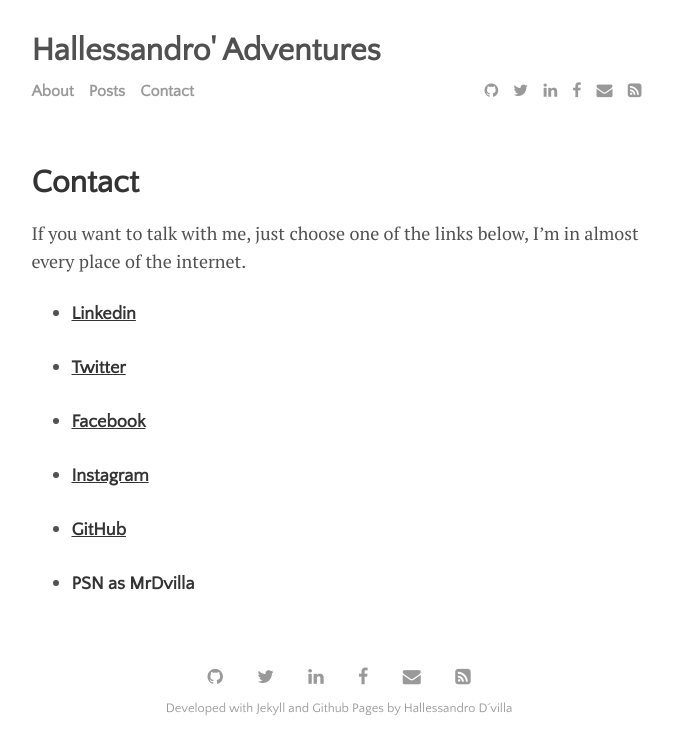
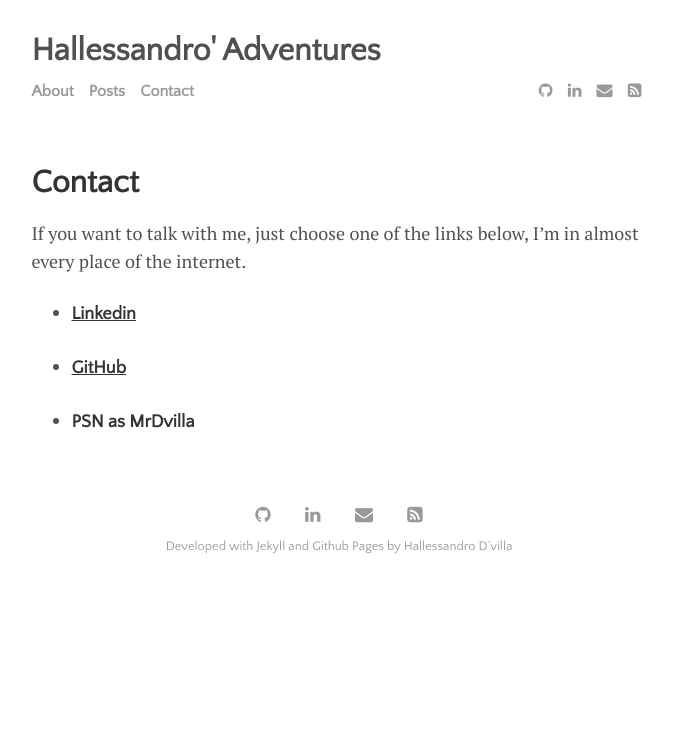
Before and after one commit to Hallessandro/Hallessandro.github.io, a Jekyll site: the page built from menu/contact.md, in a window 1280 px wide. Shown: the top 755 px of the page, without its empty margins (301-974 px from the left). Built offline with Jekyll 4.4.1, drawn with Linux system fonts in a browser that asks for light colours.

Commit message:
Removendo links desnecessarios

```diff
--- a/_data/settings.yml
+++ b/_data/settings.yml
@@ -13,9 +13,7 @@ menu:
 # Available social icons are powered by Font Awesome, so you can use any icon that they offer
 social:
 - {icon: 'github', link: 'https://github.com/Hallessandro'}
-- {icon: 'twitter', link: 'https://twitter.com/_MrDvilla'}
 - {icon: 'linkedin', link: 'https://www.linkedin.com/in/hallessandro/'}
-- {icon: 'facebook', link: 'https://www.facebook.com/hallessandro.dvilla'}
 - {icon: 'envelope', link: 'mailto:hd.jesus93@gmail.com'}
 - {icon: 'rss-square', link: '/feed.xml'}
 # - {icon: 'rss-square', link: '/rss-feed.xml'}
--- a/menu/contact.md
+++ b/menu/contact.md
@@ -6,8 +6,5 @@ title: Contact
 If you want to talk with me, just choose one of the links below, I'm in almost every place of the internet.
 
 - #### [Linkedin](https://linkedin.com/in/hallessandro/)
-- #### [Twitter](https://twitter.com/_MrDvilla)
-- #### [Facebook](https://www.facebook.com/hallessandro.dvilla)
-- #### [Instagram](https://www.instagram.com/hallessandrodjs/)
 - #### [GitHub](https://github.com/Hallessandro)
 - #### PSN as MrDvilla
```
